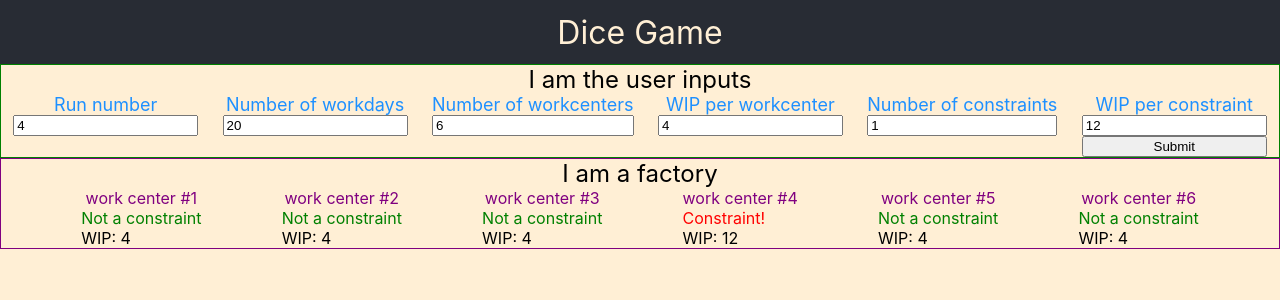
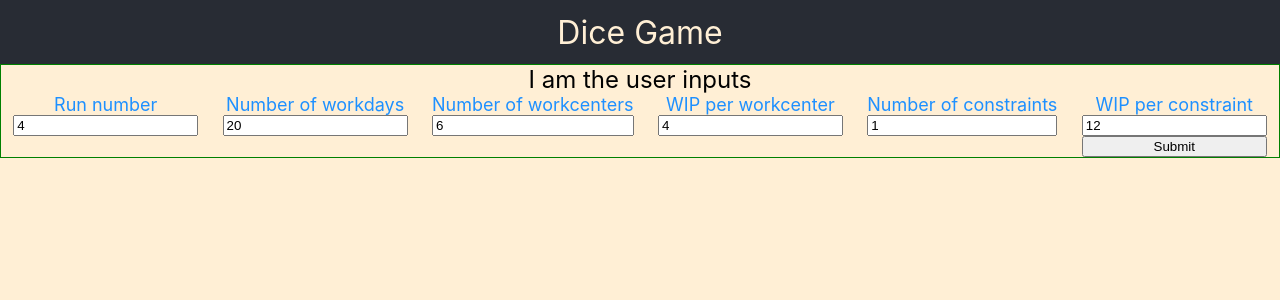
Before and after one commit to idugcoal/dice-game, a React (Create React App) app: page / in a window 1280 px wide. Shown: the top 300 px of the page. Built offline with nearby package versions, Linux system fonts and the light colour scheme.

Commit message:
refactor separate settings into single object

```diff
--- a/src/App.js
+++ b/src/App.js
@@ -1,4 +1,4 @@
-import React, { useState } from 'react'
+import React, { useState, useEffect } from 'react'
 import './App.css'
 import UserInputs from './components/user_inputs'
 import Factory from './components/factory'
@@ -6,31 +6,34 @@ import { getWorkcenters } from './components/fabricator'
 
 function App() {
   /** State */
-  const [runNumber, setRunNumber] = useState(4)
-  const [numWorkdays, setNumWorkdays] = useState(20)
-  const [numWorkcenters, setNumWorkcenters] = useState(6)
-  const [wipPerWorkcenter, setWipPerWorkcenter] = useState(4)
-  const [numConstraints, setNumConstraints] = useState(1)
-  const [wipPerConstraint, setWipPerConstraint] = useState(12)
+  const [workcenters, setWorkcenters] = useState()
+  const [settings, setSettings] = useState()
 
   /** Initial config */
-  const setup = { numWorkcenters, wipPerWorkcenter, wipPerConstraint }
-  const workcenters = getWorkcenters(setup)
+  useEffect(() => {
+    const _workcenters = !!settings ? getWorkcenters(settings) : []
+    setWorkcenters(_workcenters)
+  }, [settings])
+
+  /** Helper functions */
+  const startGame = () => {
+    console.log('settings before', settings)
+  }
+
   /** Template */
   return (
     <div className='App'>
       <div className='App-header'>Dice Game</div>
       <div className='Body'>
-        <UserInputs
-          className='User-Inputs'
-          setRunNumber={setRunNumber}
-          setNumWorkdays={setNumWorkdays}
-          setNumWorkcenters={setNumWorkcenters}
-          setWipPerWorkcenter={setWipPerWorkcenter}
-          setNumConstraints={setNumConstraints}
-          setWipPerConstraint={setWipPerConstraint}
-        />
-        <Factory className='Factory' workcenters={workcenters} />
+        <UserInputs className='User-Inputs' setSettings={setSettings} />
+        {workcenters && settings && (
+          <Factory
+            className='Factory'
+            workcenters={workcenters}
+            settings={settings}
+          />
+        )}
+        {settings && <div onClick={startGame}>Start game</div>}
       </div>
     </div>
   )
```
